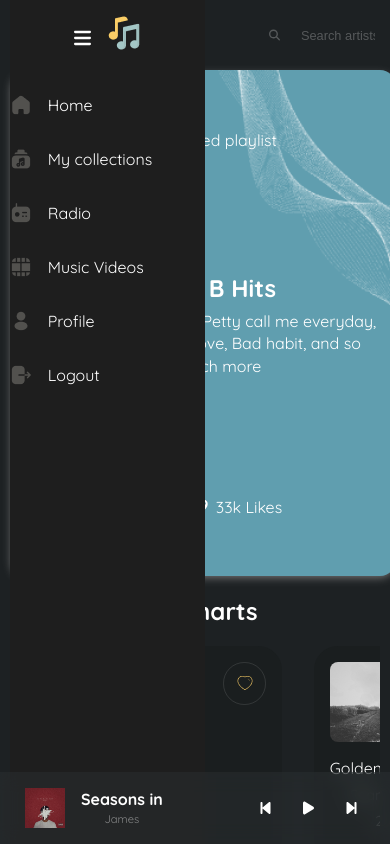
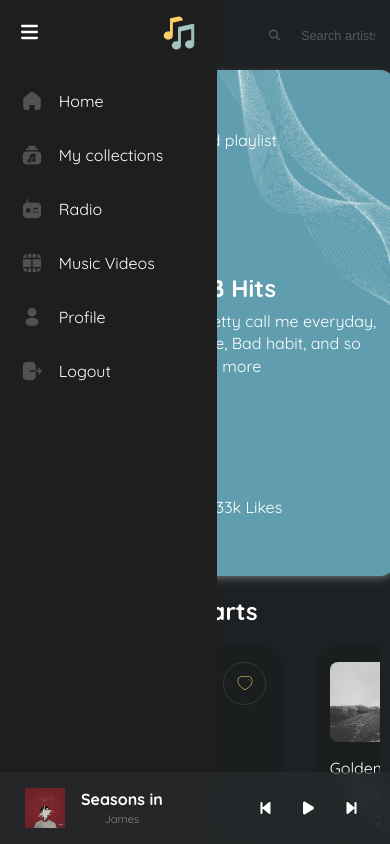
Before and after one commit to The-indigo/kaboom, a React (Create React App) app: page / in a window 390 px wide. Shown: the top 844 px of the page. Built offline with nearby package versions, Linux system fonts and the light colour scheme.

Commit message:
mobile nav

```diff
--- a/src/components/Home/Home.js
+++ b/src/components/Home/Home.js
@@ -10,6 +10,7 @@ import bg from "./lead.png";
 import Collections from "../Collections/Collections";
 import Viewchartoralbum from "../Viewchartoralbum/Viewchartoralbum";
 import Audiocontrols from "../shared/Audiocontrols/Audiocontrols";
+import Mobilenav from "../shared/Mobilenav/Mobilenav";
 
 
 let albumData = [];
@@ -100,8 +101,10 @@ const Home = () => {
   } else if (page === "home") {
     return (
       <>
+        <Mobilenav/>
         <div className="container">
           <Search />
+
           <main className="main">
             <section className="nav-hero-section">
               <Nav homeClick={homeClick} collectionsClick={collectionsClick} />
--- /dev/null
+++ b/src/components/shared/Mobilenav/Mobilenav.css
@@ -0,0 +1,42 @@
+.mobile-popup-div {
+    background-color: #1E1E1E;
+    height: 100vh;
+    width: 45%;
+    max-width: 200px;
+    position: absolute;
+    top: 0;
+    padding-top: 1rem;
+    padding-left: 1.3rem;
+    padding-right: 1.3rem;
+}
+
+.mobile-nav-logo-bar-div {
+    display: flex;
+    justify-content: space-between;
+}
+
+.nav-a-div {
+    display: flex;
+    flex-direction: column;
+    gap: 2rem;
+    margin-top: 2.5rem;
+}
+
+.mobile-navigation-icon-div {
+    display: flex;
+    align-items: center;
+    gap: 1rem;
+}
+
+@media (min-width:800px) {
+
+    .mobile-popup-div {
+        display: none;
+    }
+}
+
+@media (max-width:800px) {
+    .mobile-menu-icon {
+        margin-right: 1rem;
+    }
+}
--- /dev/null
+++ b/src/components/shared/Mobilenav/Mobilenav.js
@@ -0,0 +1,47 @@
+import React from "react"
+import { FontAwesomeIcon } from "@fortawesome/react-fontawesome";
+import { faBars} from "@fortawesome/free-solid-svg-icons";
+import "./Mobilenav.css"
+const Mobilenav = () => {
+    return (
+       <div className="mobile-popup-div">
+         <div className="mobile-nav-logo-bar-div">
+
+    <FontAwesomeIcon
+            icon={faBars}
+            size="2x"
+            width={17}
+            className="mobile-menu-icon"
+          />
+        <img src="images/logo.png" alt="logo" />
+          </div>
+          <div className={`nav-a-div`}>
+               <div className="mobile-navigation-icon-div" >
+              <img src="images/home.png" alt="home icon" />
+              <span className="mobile-navigation-text">Home</span>
+          </div>
+          <div className="mobile-navigation-icon-div" >
+              <img src="images/playlist.png" alt="collections icon" />
+            <span className="mobile-navigation-text">My collections</span>
+          </div>
+          <div className="mobile-navigation-icon-div" >
+              <img src="images/radio.png" alt="radio icon" />
+              <span className="mobile-navigation-text">Radio</span>
+          </div>
+          <div className="mobile-navigation-icon-div">
+              <img src="images/videos.png" alt="video icon" />
+              <span className="mobile-navigation-text">Music Videos</span>
+            </div>
+                      <div className="mobile-navigation-icon-div">
+              <img src="images/profile.png" alt="person icon" />
+              <span className="mobile-navigation-text">Profile</span>
+          </div>
+          <div className="mobile-navigation-icon-div">
+              <img src="images/logout.png" alt="logout icon" />
+              <span className="mobile-navigation-text">Logout</span>
+          </div>
+        </div>
+          </div>
+    )
+}
+export default Mobilenav
--- a/src/components/shared/Search/Search.css
+++ b/src/components/shared/Search/Search.css
@@ -51,12 +51,36 @@ input::placeholder {
     color: rgba(255, 255, 255, 0.25);
 }
 
+.mobile-popup-div {
+    background-color: #1E1E1E;
+    height: 100vh;
+    width: 50%;
+    max-width: 250px;
+    position: absolute;
+    top: 0;
+    padding-top: 1rem;
+    padding-left: 1.3rem;
+}
+
+.nav-a-div {
+    display: flex;
+    flex-direction: column;
+    gap: 2rem;
+    margin-top: 2.5rem;
+}
+
+.mobile-navigation-icon-div {
+    display: flex;
+    align-items: center;
+    gap: 1rem;
+}
+
 @media (min-width:800px) {
     .mobile-menu-icon {
         display: none;
     }
 
-    .nav-a-div {
+    .mobile-popup-div {
         display: none;
     }
 }
@@ -71,25 +95,4 @@ input::placeholder {
         /* position: relative; */
     }
 
-    .mobile-popup-div {
-        background-color: #1E1E1E;
-        height: 100vh;
-        width: 50%;
-        position: absolute;
-        top: 0;
-        padding-top: 1rem;
-    }
-
-    .nav-a-div {
-        display: flex;
-        flex-direction: column;
-        gap: 2rem;
-        margin-top: 2.5rem;
-    }
-
-    .mobile-navigation-icon-div {
-        display: flex;
-        align-items: center;
-        gap: 1rem;
-    }
 }
--- a/src/components/shared/Search/Search.js
+++ b/src/components/shared/Search/Search.js
@@ -35,44 +35,6 @@ const Search = () => {
           />
           </div>
 
-          <div className="mobile-popup-div">
-         <div>
-
-    <FontAwesomeIcon
-            icon={faBars}
-            size="2x"
-            width={17}
-            className="mobile-menu-icon"
-          />
-        <img src="images/logo.png" alt="logo" />
-          </div>
-          <div className={`nav-a-div`}>
-               <div className="mobile-navigation-icon-div" >
-              <img src="images/home.png" alt="home icon" />
-              <span className="mobile-navigation-text">Home</span>
-          </div>
-          <div className="mobile-navigation-icon-div" >
-              <img src="images/playlist.png" alt="collections icon" />
-            <span className="mobile-navigation-text">My collections</span>
-          </div>
-          <div className="mobile-navigation-icon-div" >
-              <img src="images/radio.png" alt="radio icon" />
-              <span className="mobile-navigation-text">Radio</span>
-          </div>
-          <div className="mobile-navigation-icon-div">
-              <img src="images/videos.png" alt="video icon" />
-              <span className="mobile-navigation-text">Music Videos</span>
-            </div>
-                      <div className="mobile-navigation-icon-div">
-              <img src="images/profile.png" alt="person icon" />
-              <span className="mobile-navigation-text">Profile</span>
-          </div>
-          <div className="mobile-navigation-icon-div">
-              <img src="images/logout.png" alt="logout icon" />
-              <span className="mobile-navigation-text">Logout</span>
-          </div>
-        </div>
-          </div>
 
       </header>
         </>
```
